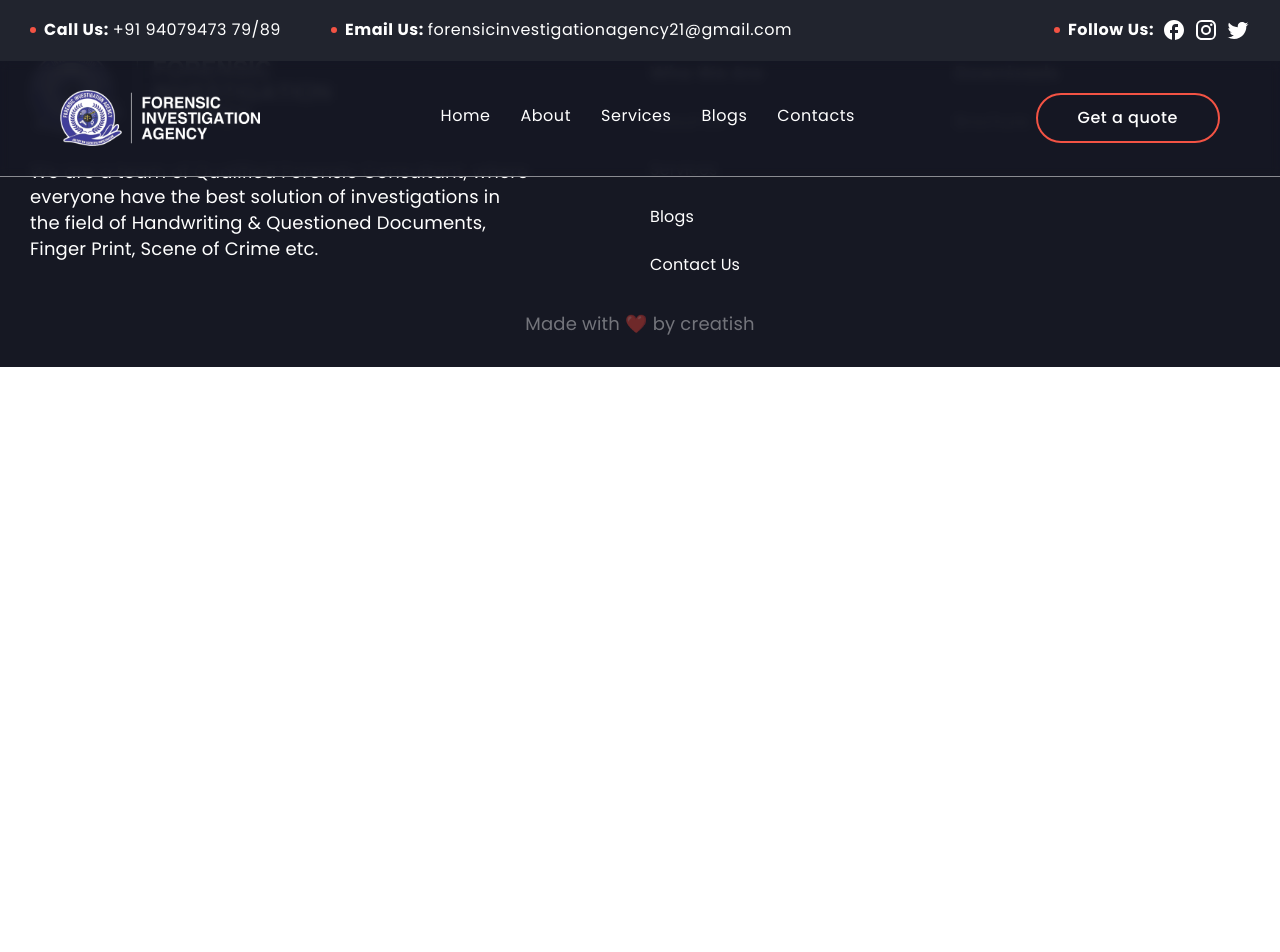
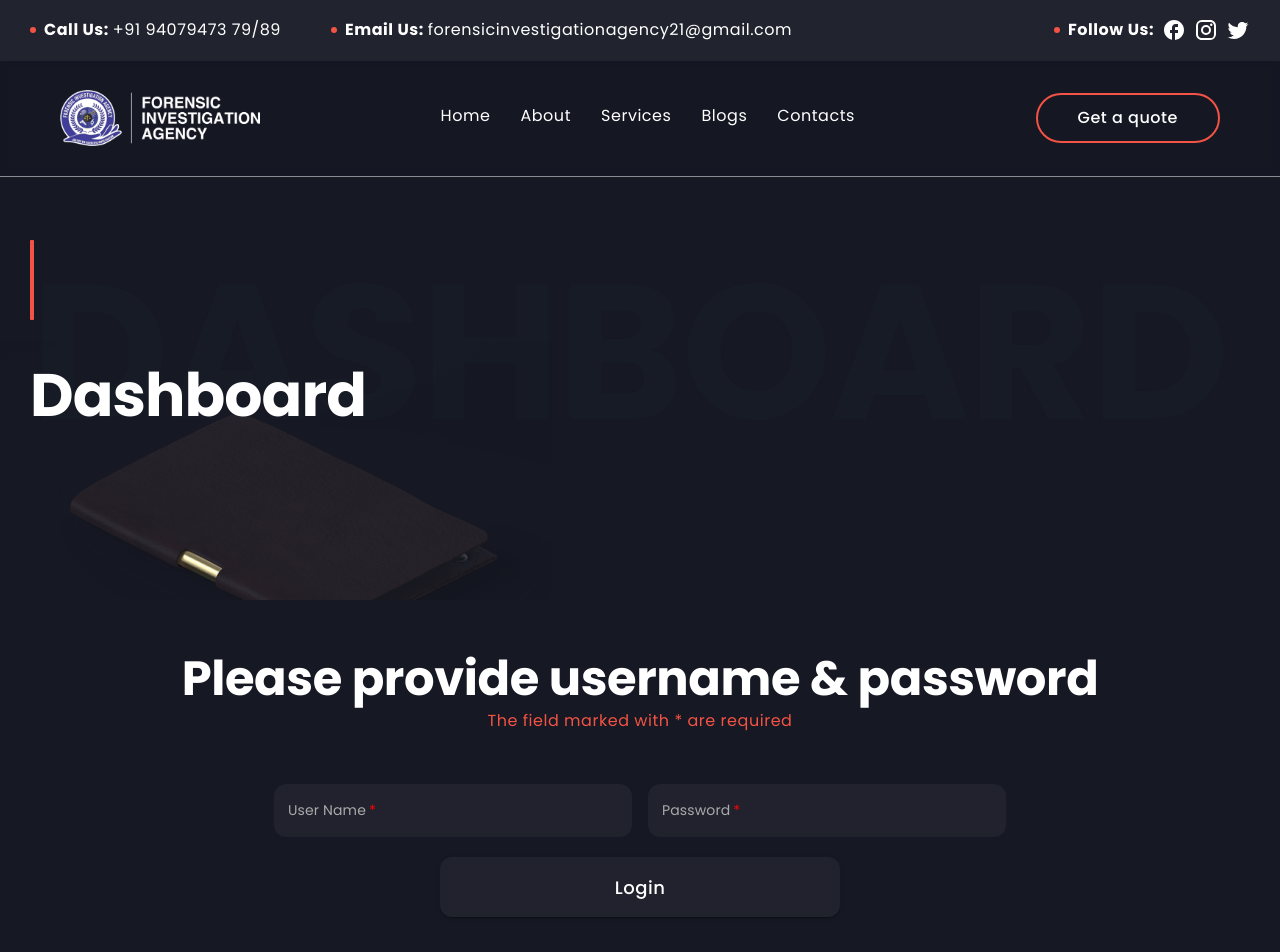
Before and after one commit to Creatishin/fiabilaspurcgcom, a React (Create React App) app: page /dashboard in a window 1280 px wide. Shown: the top 952 px of the page. Before the commit the page ends 800 px from the top, so only its background shows below. Built offline with nearby package versions, Linux system fonts and the light colour scheme; the HTML template or start-up script is replaced by a standard one.

Commit message:
Dashboard changes

```diff
--- a/src/App.tsx
+++ b/src/App.tsx
@@ -13,6 +13,7 @@ import Contact from "./Components/Pages/Contact/Contact";
 import Quote from "./Components/Pages/Quote/Quote";
 import { Provider } from 'react-redux'
 import store from './Store'
+import Dashboard from "./Components/Pages/Dashboard/Dashboard";
 const Home = React.lazy(() => import("./Components/Pages/Home/Home"))
 
 
@@ -207,6 +208,7 @@ function App() {
               <Route path="services/:id" element={<Service theme={theme} />} />
               <Route path="contacts" element={<Contact theme={theme} />} />
               <Route path="quote" element={<Quote theme={theme} />} />
+              <Route path="dashboard" element={<Dashboard theme={theme} />} />
             </Routes>
             <Footer theme={theme} />
           </Provider>
--- /dev/null
+++ b/src/Components/Pages/Dashboard/Dashboard.tsx
@@ -0,0 +1,178 @@
+import { Box, Button, Grid, TextField, Toolbar, Typography } from '@mui/material'
+import React, { useState } from 'react'
+import header from '../../../Assets/About/header.png'
+import { user } from '../../../config'
+
+function Dashboard({theme}:{theme:any}) {
+
+    const [filledData, setFilledData] = useState<any>({
+        username : "",
+        password : ""
+    })
+    const [error, setError] = useState<boolean>(false)
+
+    const style = {
+        mainContainer : {
+            display : "flex",
+            justifyContent: "center",
+            padding: "0px 0px",
+            alignItems: "center"
+        } as React.CSSProperties,
+        container: {
+            width: "100%",
+            maxWidth: "1300px",
+            padding: "50px 30px",
+            display: "flex",
+            justifyContent: "space-between",
+            alignItems: "center"
+        } as React.CSSProperties,
+        headerContainer: {
+            display: "flex",
+            width: "100%",
+            gap: "40px",
+            flexDirection: "column"
+        } as React.CSSProperties,
+        uniWrapper : {
+            width : "100%",
+            display : "flex",
+            flexWrap : "wrap",
+            justifyContent : "center",
+            alignItems : "center",
+            gap : "50px"
+        } as React.CSSProperties,
+        textField : {
+            backgroundColor :"rgb(60, 60, 70, 0.3)",
+            backdropFilter:"blur(3px)",
+            border : "0px",
+            borderRadius : "12px"
+        } as React.CSSProperties,
+        checkbox : {
+            border : "0px"
+        } as React.CSSProperties,
+        inputProps : {
+            sx: {
+                ".MuiOutlinedInput-notchedOutline.Mui-error" : {
+                    border : "1px solid #FF0000",
+                },
+                ".MuiOutlinedInput-notchedOutline.Mui-focused" : {
+                    border : "1px solid transparent"
+                },
+                ".MuiOutlinedInput-notchedOutline" : {
+                    color : 'red',
+                    border: "1px solid transparent",
+                },
+                "&:hover": {
+                    ".MuiOutlinedInput-notchedOutline": {
+                    border: "1px solid transparent",
+                    },
+                },
+                "&:active": {
+                    ".MuiOutlinedInput-notchedOutline": {
+                    border: "1px solid transparent",
+                    },
+                },
+            },
+            style: {
+                color :"white",
+                fontSize : "14px",
+                fontWeight : "400",
+            }
+        },
+        inputLableProps : {
+            sx : {
+                ".MuiFormLabel-asterisk" : {
+                    color : "red"
+                },
+                ".MuiOutlinedInput-notchedOutline" : {
+                    top : "-12px !important"
+                }
+            },
+            style: {
+                color : "#AAAAAA",
+                fontSize : "14px",
+                fontWeight : "400",
+            }
+        },
+        headerAboutButton : {
+            backgroundColor :"rgb(60, 60, 70, 0.3)",
+            borderRadius : "12px",
+            marginTop:"20px",
+            backdropFilter:"blur(3px)",
+            padding : "0px 40px",
+            width : "90%",
+            maxWidth : "400px",
+            textDecoration : "none",
+            textTransform : "none",
+            height : "60px"
+        } as React.CSSProperties,
+    }
+
+    const handleChange = (name : string, value : string) => {
+        setFilledData({...filledData, [name] : value})
+    }
+
+    const handleSubmit = () => {
+        const {username, password} = filledData
+
+        if(username === "" || password === "" || username !== user.userName || password !== user.password){
+            setError(true)
+        } else {
+            setError(false)
+            localStorage.setItem('FiaToken',"access-fiabilaspurcg.com-Egid0938AncmBVUYmcyd")
+        }
+    }
+
+    const access = localStorage.getItem('FiaToken') == "access-fiabilaspurcg.com-Egid0938AncmBVUYmcyd"
+
+  return (
+    <>
+        <Toolbar style={{height:"70px", backgroundColor:theme.palette.primary.main}}/>
+        <Box style={style.mainContainer} sx={{backgroundColor:theme.palette.primary.main, position:"relative", overflow:"hidden"}}>
+            <Box style={style.container}>
+                <Box style={style.headerContainer} sx={{padding:"120px 0px", positin:"relative"}}>
+                    <Box sx={{zIndex:3}} style={{width:"4px", height:"80px", borderRadius:"1px", backgroundColor:theme.palette.secondary.main}}/>
+                    <Typography sx={{zIndex:3}} variant="h1" color="white" fontWeight="700">Dashboard</Typography>
+                    <Typography position="absolute" sx={{fontSize:{xs:"20vw", sm:"18vw", md:"15vw"}}} textAlign="center" variant="h1" zIndex={1} color="#171b25" fontWeight="700">DASHBOARD</Typography>
+                </Box>
+            </Box>
+            <img src={header} alt={"Header"} style={{position:"absolute", bottom:"0", left:"0", zIndex:2}} />
+        </Box>
+        {
+            access ?
+            <Box style={style.mainContainer}>
+                <Box style={style.container}>
+
+                </Box>
+            </Box> :
+            <Box style={style.mainContainer} sx={{position:"relative", backgroundImage : `linear-gradient(${theme.palette.primary.main}, ${theme.palette.primary.main})`,}}>
+                <Box style={style.container}>
+                    <Box style={style.uniWrapper} sx={{flexDirection:"column", paddingBottom : "40px"}}>
+
+                        <Box textAlign="center">
+                            <Typography variant='h2' textAlign="center" fontWeight="700" color="white">
+                                Please provide username & password
+                            </Typography>
+                            <Typography variant="caption" textAlign="center" color="secondary">The field marked with * are required</Typography>
+                        </Box>
+                        <Box sx={{width:{xs:"100%", sm:"70%", md:"60%"}}}>
+                            <form style={{textAlign:"center"}}>
+                                <Grid container spacing={2}>
+                                    <Grid item xs={12} sm={6} md={6}>
+                                        <TextField name='username' error={error} value={filledData.username} onChange={(e)=>handleChange(e.target.name, e.target.value)}  style={style.textField} required fullWidth variant='outlined' label="User Name" type="text" InputProps={style.inputProps} InputLabelProps={style.inputLableProps}/>
+                                    </Grid>
+                                    <Grid item xs={12} sm={6} md={6}>
+                                        <TextField name='password' error={error} value={filledData.password} onChange={(e)=>handleChange(e.target.name, e.target.value)}  style={style.textField} required fullWidth variant='outlined' label="Password" type="password" InputProps={style.inputProps} InputLabelProps={style.inputLableProps}/>
+                                    </Grid>
+                                </Grid>
+                                <Button type='submit' onClick={()=>handleSubmit()} style={style.headerAboutButton} variant="contained"><Typography variant='button' color="white"  fontWeight="500" >Login</Typography></Button>
+                            </form>
+                        </Box>
+                    </Box>
+                </Box>
+            </Box>
+        }
+    </>
+  )
+}
+
+export default Dashboard
--- a/src/config.tsx
+++ b/src/config.tsx
@@ -7,4 +7,9 @@ export const companyDetail = {
   instagram: "https://www.instagram.com/fiabilaspurcg/",
 };
 
+export const user = {
+  userName : "admin",
+  password : "adminWelcome@123"
+}
+
 export const baseUrl = 'https://fiabilaspurcgcom-default-rtdb.firebaseio.com/'
```
